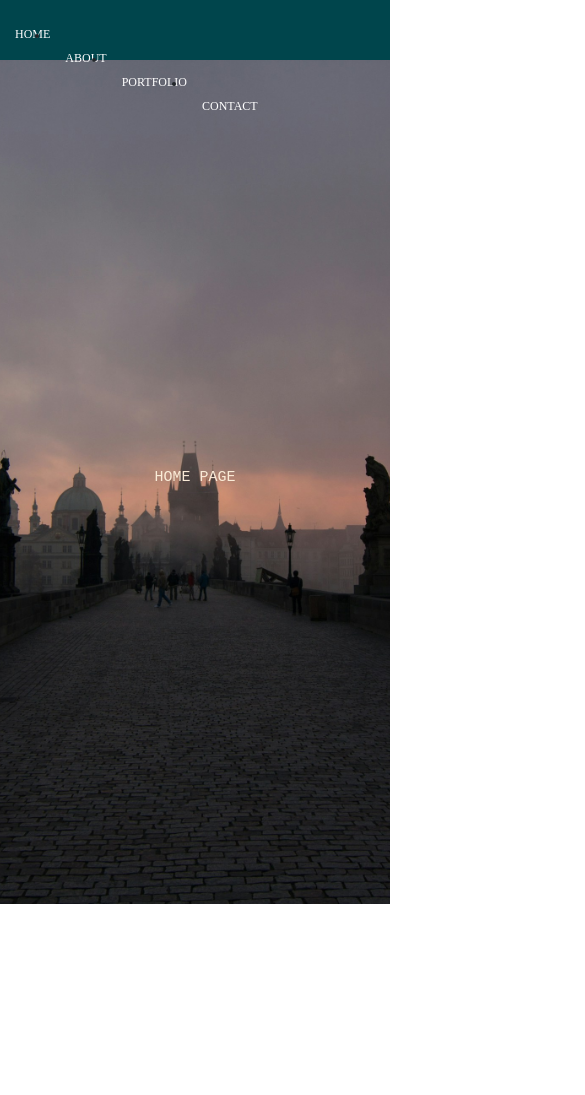
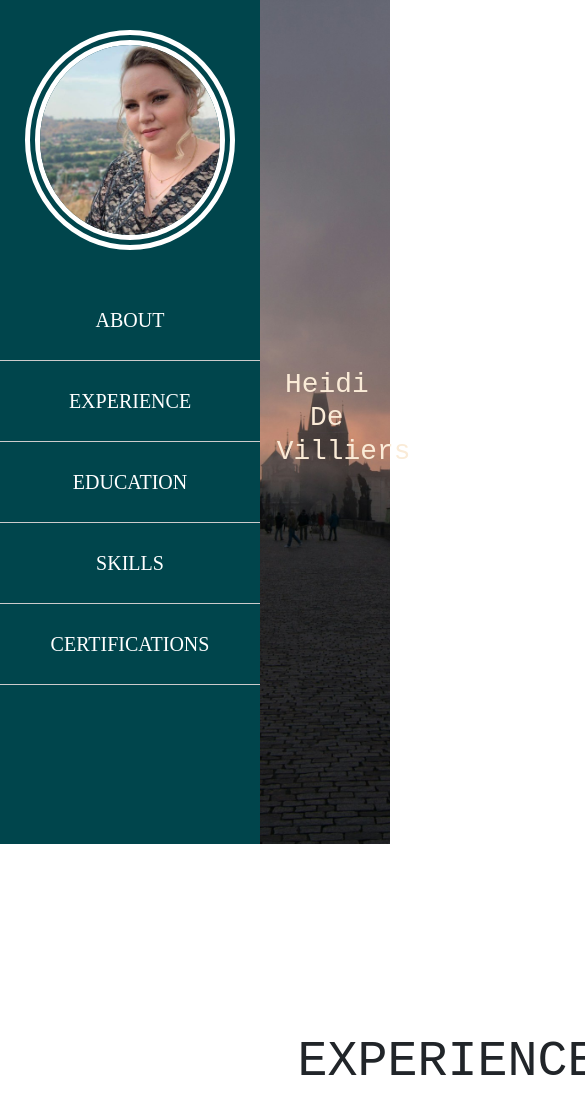
Before and after one commit to HDV22/HDV22.github.io, a plain HTML site: page index.html in a window 390 px wide. Shown: the top 1095 px of the page, 585 px wide, since content can reach past the window. Drawn offline with nearby package versions, Linux system fonts and the light colour scheme.

Commit message:
new titles

```diff
--- a/index.html
+++ b/index.html
@@ -11,33 +11,40 @@
     <nav>
         <ul>
             <li class="img-area"><img src="This is me .jpg" alt="avatar" style="width:240px"></li>
-            <li><a href="#home">Home</a></li>
-            <li><a href="#about">About</a></li>
-            <li><a href="#portfolio">Portfolio</a></li>
-            <li><a href="#contact">contact</a></li>
+            <li><a href="#home">About</a></li>
+            <li><a href="#Experience">Experience</a></li>
+            <li><a href="#Education">Education</a></li>
+            <li><a href="#skills">skills</a></li>
+            <li><a href="#Certifications">Certifications</a></li>
         </ul>
     </nav>
 <div class="right-content">
 <div id="home" class="section">
       <div class="text-content">
-        <h2 style="color: antiquewhite;">Home page</h2>
+        <h1 style="color: antiquewhite;">Heidi De Villiers</h1>
       </div>
 </div>
-<div id="about" class="section">
+<div id="Experience" class="section">
     <div class="text-content">
-      <h2 >About me</h2>
+      <h2 >Experience</h2>
       <p>Lorem ipsum dolor sit amet consectetur adipisicing elit. Aperiam nesciunt ducimus debitis voluptate sit voluptatem nam delectus sed. Quis incidunt illum ullam rem expedita! Perferendis voluptatem quae itaque nulla suscipit?</p>
     </div>
 </div>
-<div id="portfolio" class="section">
+<div id="Education" class="section">
     <div class="text-content">
-      <h2 >Portfolio</h2>
+      <h2 >Education</h2>
       <p>Lorem ipsum dolor sit amet consectetur adipisicing elit. Aperiam nesciunt ducimus debitis voluptate sit voluptatem nam delectus sed. Quis incidunt illum ullam rem expedita! Perferendis voluptatem quae itaque nulla suscipit?</p>
     </div>
 </div>
-<div id="contact" class="section">
+<div id="skills" class="section">
     <div class="text-content">
-      <h2 >contact me</h2>
+      <h2 >skills</h2>
+      <p>Lorem ipsum dolor sit amet consectetur adipisicing elit. Aperiam nesciunt ducimus debitis voluptate sit voluptatem nam delectus sed. Quis incidunt illum ullam rem expedita! Perferendis voluptatem quae itaque nulla suscipit?</p>
+    </div>
+</div>
+<div id="Certifications" class="section">
+    <div class="text-content">
+      <h2 >Certifications</h2>
       <p>Lorem ipsum dolor sit amet consectetur adipisicing elit. Aperiam nesciunt ducimus debitis voluptate sit voluptatem nam delectus sed. Quis incidunt illum ullam rem expedita! Perferendis voluptatem quae itaque nulla suscipit?</p>
     </div>
 </div>
--- a/style.css
+++ b/style.css
@@ -86,60 +86,3 @@ nav ul li a:hover{
     margin: 30px 25px;
     border: 15px double #fff;
 }
-
-@media (max-width: 900px) {
-    nav{
-        background: #fff;
-        height: 86px;
-    }
-    nav ul{
-        width: 100%;
-        height: 60px;
-    }
-    nav ul li a {
-        border-bottom: none;
-        float: left;
-        margin-left: 100px;
-    }
-    nav ul li a:hover{
-        background-color: transparent;
-    }
-    .right-content{
-        margin-left: 0;
-    }
-    .img-area{
-        display: none;
-    }
-    .text-content h2{
-        font-size: 30px;
-    }
-}
-
-@media (max-width: 600px) {
-    nav{
-        background: #fff;
-        height: 60px;
-    }
-    nav ul{
-        width: 100%;
-        height: 60px;
-    }
-    nav ul li a {
-        border-bottom: none;
-        float: left;
-        margin-left: 15px;
-        font-size: 12px;
-    }
-    nav ul li a:hover{
-        background-color: transparent;
-    }
-    .right-content{
-        margin-left: 0;
-    }
-    .img-area{
-        display: none;
-    }
-    .text-content h2{
-        font-size: 15px;
-    }
-}
```
